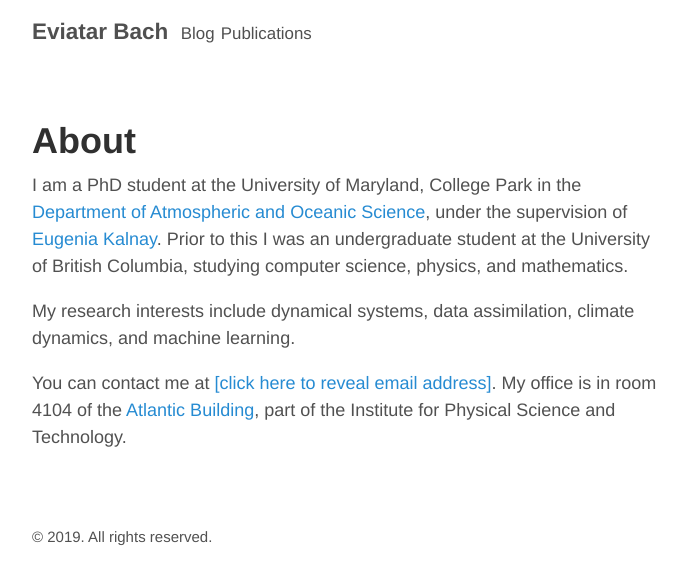
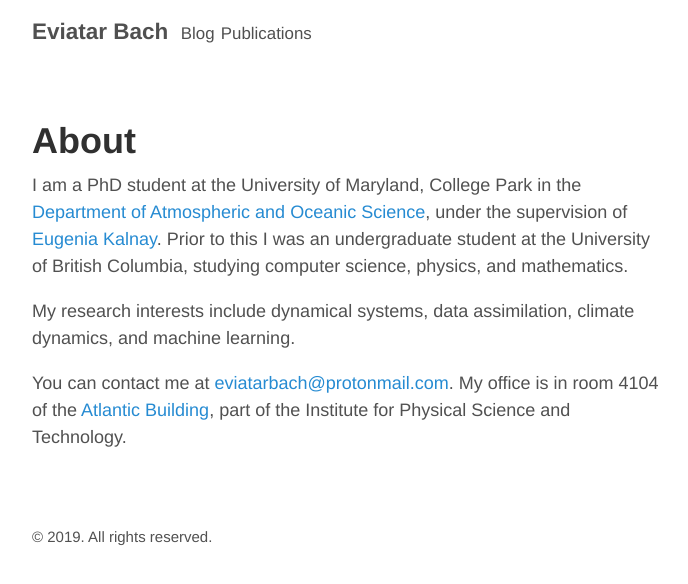
Before and after one commit to eviatarbach/website_old, a Jekyll site: the page built from index.md, in a window 1280 px wide. Shown: the top 584 px of the page, without its empty margins (293-981 px from the left). Built offline with Jekyll 4.4.1, drawn with Linux system fonts in a browser that asks for light colours.

Commit message:
Update index.md

```diff
--- a/index.md
+++ b/index.md
@@ -7,4 +7,4 @@ I am a PhD student at the University of Maryland, College Park in the <a href="h
 
 My research interests include dynamical systems, data assimilation, climate dynamics, and machine learning.
 
-You can contact me at <a href="http://www.google.com/recaptcha/mailhide/d?k=01wdI1TNx7y_plT6RZB8pIUQ==&amp;c=y9h2L02zCq1HdVKmomXkV0gP-htk0BBh-9Y4Egw4eo8=" onclick="window.open('http://www.google.com/recaptcha/mailhide/d?k\x3d01wdI1TNx7y_plT6RZB8pIUQ\x3d\x3d\x26c\x3dy9h2L02zCq1HdVKmomXkV0gP-htk0BBh-9Y4Egw4eo8\x3d', '', 'toolbar=0,scrollbars=0,location=0,statusbar=0,menubar=0,resizable=0,width=500,height=300'); return false;" title="Reveal this e-mail address">[click here to reveal email address]</a>. My office is in room 4104 of the <a href="https://www.google.com/maps/place/Atlantic+Building/@38.9910024,-76.9447471,17z/data=!3m1!4b1!4m5!3m4!1s0x89b7c6988b6256cf:0x3c2cb8d40a8d59c8!8m2!3d38.9909983!4d-76.9425531">Atlantic Building</a>, part of the Institute for Physical Science and Technology.
+You can contact me at [eviatarbach@protonmail.com](mailto:eviatarbach@protonmail.com). My office is in room 4104 of the <a href="https://www.google.com/maps/place/Atlantic+Building/@38.9910024,-76.9447471,17z/data=!3m1!4b1!4m5!3m4!1s0x89b7c6988b6256cf:0x3c2cb8d40a8d59c8!8m2!3d38.9909983!4d-76.9425531">Atlantic Building</a>, part of the Institute for Physical Science and Technology.
```
